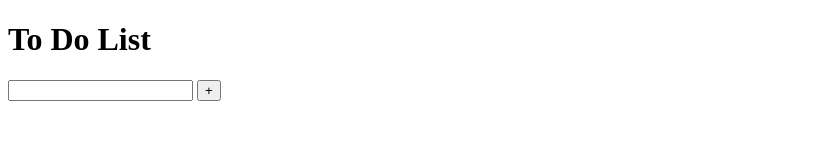
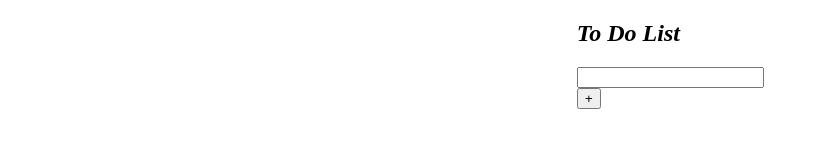
Before and after one commit to queleandrade/JavaScript, a plain HTML site: page listToDo/index.html in a window 1280 px wide. Shown: the whole page, without its empty margins (0-819 px from the left). Drawn offline with Linux system fonts and the light colour scheme.

Commit message:
Adicionando css

```diff
--- a/listToDo/index.html
+++ b/listToDo/index.html
@@ -8,6 +8,7 @@
     <title>To do List</title>
 </head>
 <body>
+    <section>
         <h1>To Do List</h1>
             <form action="" class="contanier" id="form" data-new-list-form>
             <input data-new-list-input type="text" id="input"/>
@@ -15,5 +16,6 @@
         </form>
         <div class="to-dos" id="toDoContanier" data-lists></div>
         <script src="./script.js"></script>
+    </section>
 </body>
 </html>
--- a/listToDo/style.css
+++ b/listToDo/style.css
@@ -0,0 +1,18 @@
+*{
+    font-style: italic;
+    display: center;
+}
+
+#form{
+    height: 40%;
+    width: 20%;
+}
+
+.contanier{
+    height: auto;
+    width: 40%;
+}
+
+section{
+    margin-left: 45%;
+}
```
Lines whose indentation alone changed are shown as unchanged.
